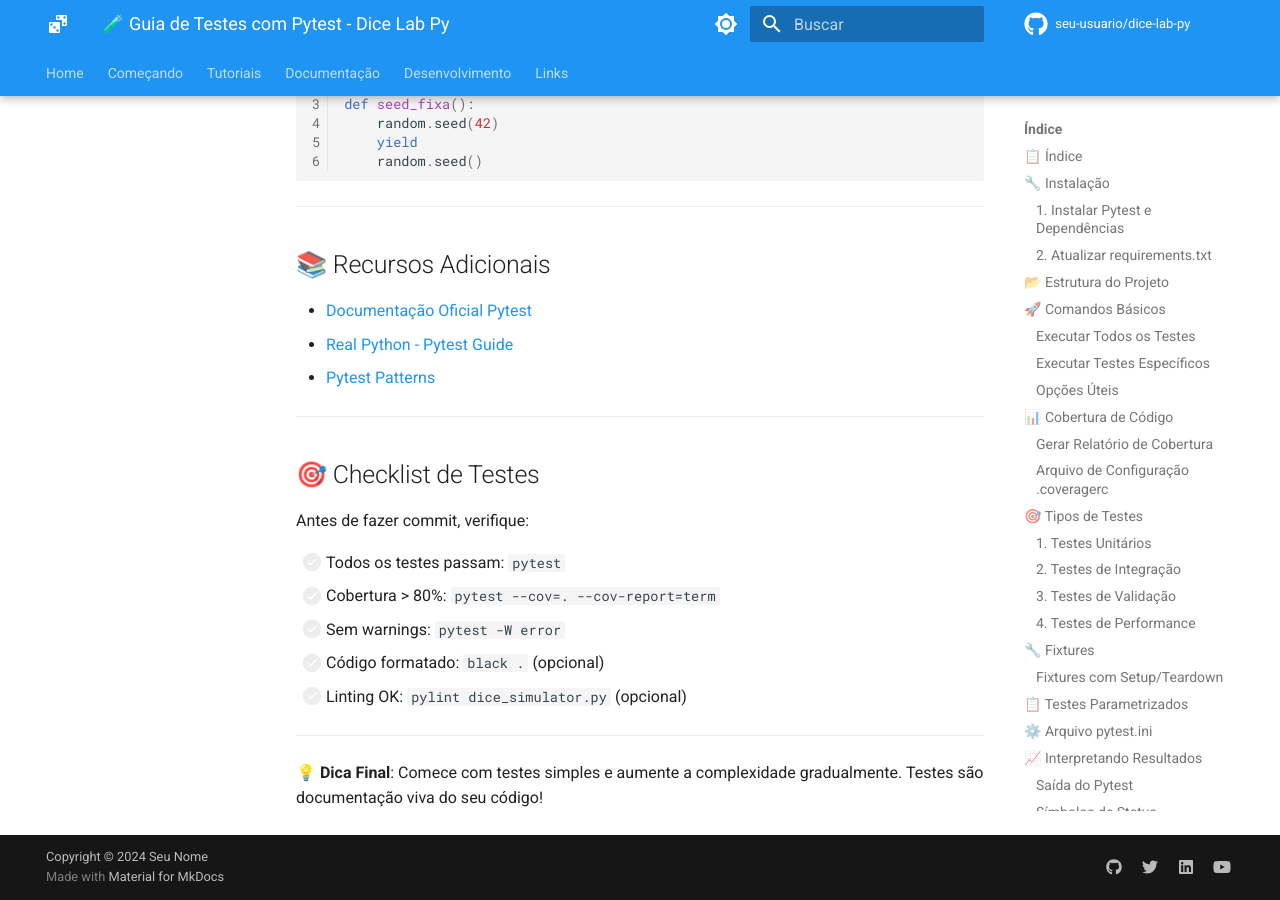
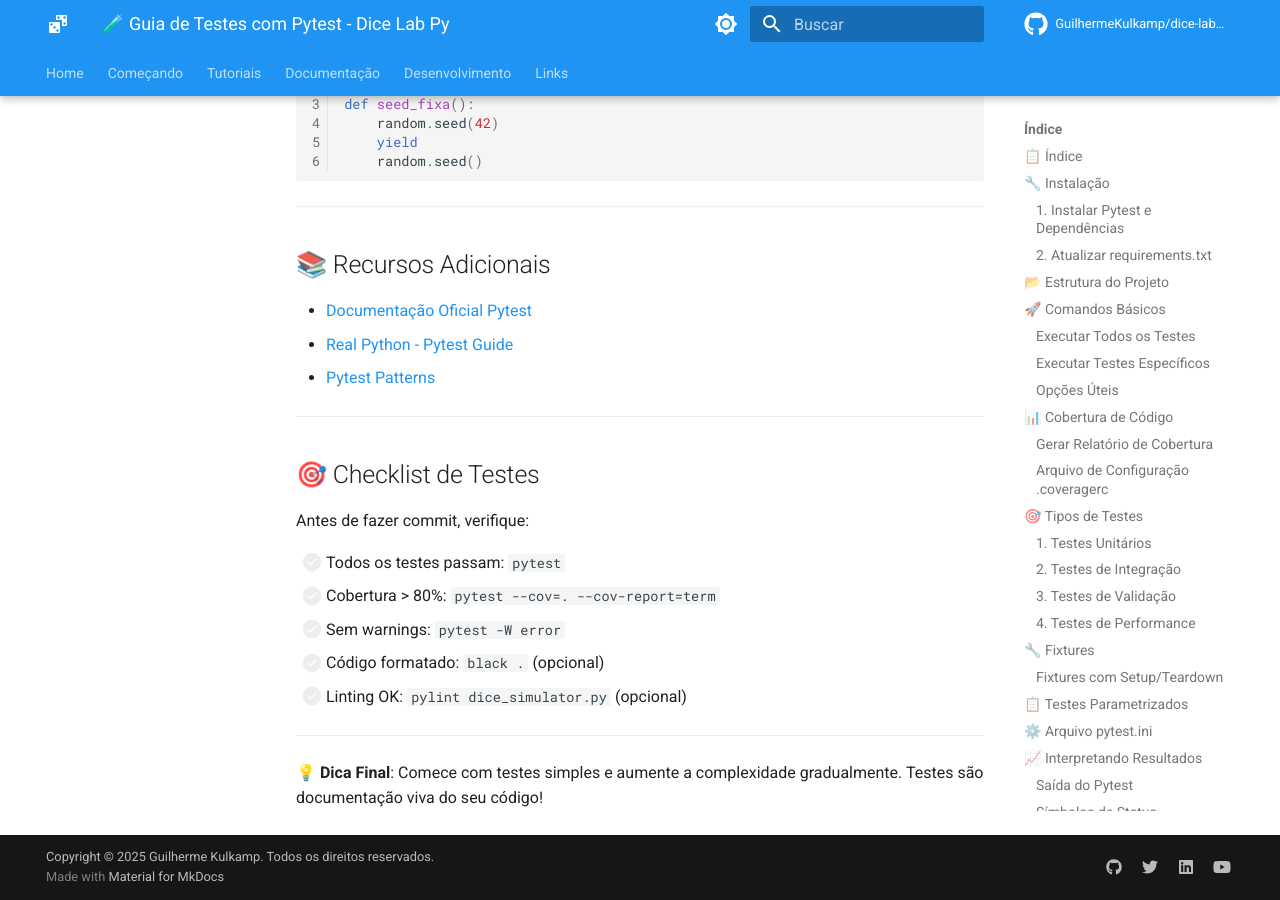
Before and after one commit to GuilhermeKulkamp/dice-lab-py, an MkDocs documentation site: the page built from docs/guia-de-testes.md, in a window 1280 px wide and 900 px high, scrolled down 10045 px. Built offline with MkDocs 1.6.1 and Material for MkDocs 9.7.7, drawn with Linux system fonts in a browser that asks for light colours; comment, search, counter and statistics services are not loaded; the version menu is left out.

Commit message:
feat: atualização dos dados pessoais

```diff
--- a/mkdocs.yml
+++ b/mkdocs.yml
@@ -6,20 +6,20 @@
 # ============================================
 site_name: Dice Lab Py
 site_description: Simulador de dados em Python com análise de probabilidades e gráficos interativos
-site_author: Seu Nome
-site_url: https://seu-usuario.github.io/dice-lab-py/
+site_author: Guilherme Kulkamp
+site_url: https://GuilhermeKulkamp.github.io/dice-lab-py/
 
 # ============================================
 # REPOSITÓRIO
 # ============================================
-repo_name: seu-usuario/dice-lab-py
-repo_url: https://github.com/seu-usuario/dice-lab-py
+repo_name: GuilhermeKulkamp/dice-lab-py
+repo_url: https://github.com/GuilhermeKulkamp/dice-lab-py
 edit_uri: edit/main/docs/
 
 # ============================================
 # COPYRIGHT
 # ============================================
-copyright: Copyright &copy; 2024 Seu Nome
+copyright: Copyright &copy; 2025 Guilherme Kulkamp. Todos os direitos reservados.
 
 # ============================================
 # TEMA MATERIAL
@@ -116,8 +116,8 @@ nav:
     - Changelog: changelog.md
 
   - Links:
-    - GitHub: https://github.com/seu-usuario/dice-lab-py
-    - Reportar Bug: https://github.com/seu-usuario/dice-lab-py/issues
+    - GitHub: https://github.com/GuilhermeKulkamp/dice-lab-py
+    - Reportar Bug: https://github.com/GuilhermeKulkamp/dice-lab-py/issues
 
 # ============================================
 # PLUGINS
@@ -272,19 +272,19 @@ extra:
   # Redes sociais
   social:
     - icon: fontawesome/brands/github
-      link: https://github.com/seu-usuario
+      link: https://github.com/GuilhermeKulkamp
       name: GitHub
 
     - icon: fontawesome/brands/twitter
-      link: https://twitter.com/seu_usuario
+      link: https://twitter.com/gkulkamp
       name: Twitter
 
     - icon: fontawesome/brands/linkedin
-      link: https://linkedin.com/in/seu-usuario
+      link: https://linkedin.com/in/guilhermekulkamp
       name: LinkedIn
 
     - icon: fontawesome/brands/youtube
-      link: https://youtube.com/@seu_canal
+      link: https://youtube.com/@GuilhermeKulkamp
       name: YouTube
 
   # Versioning (se usar mike)
```
